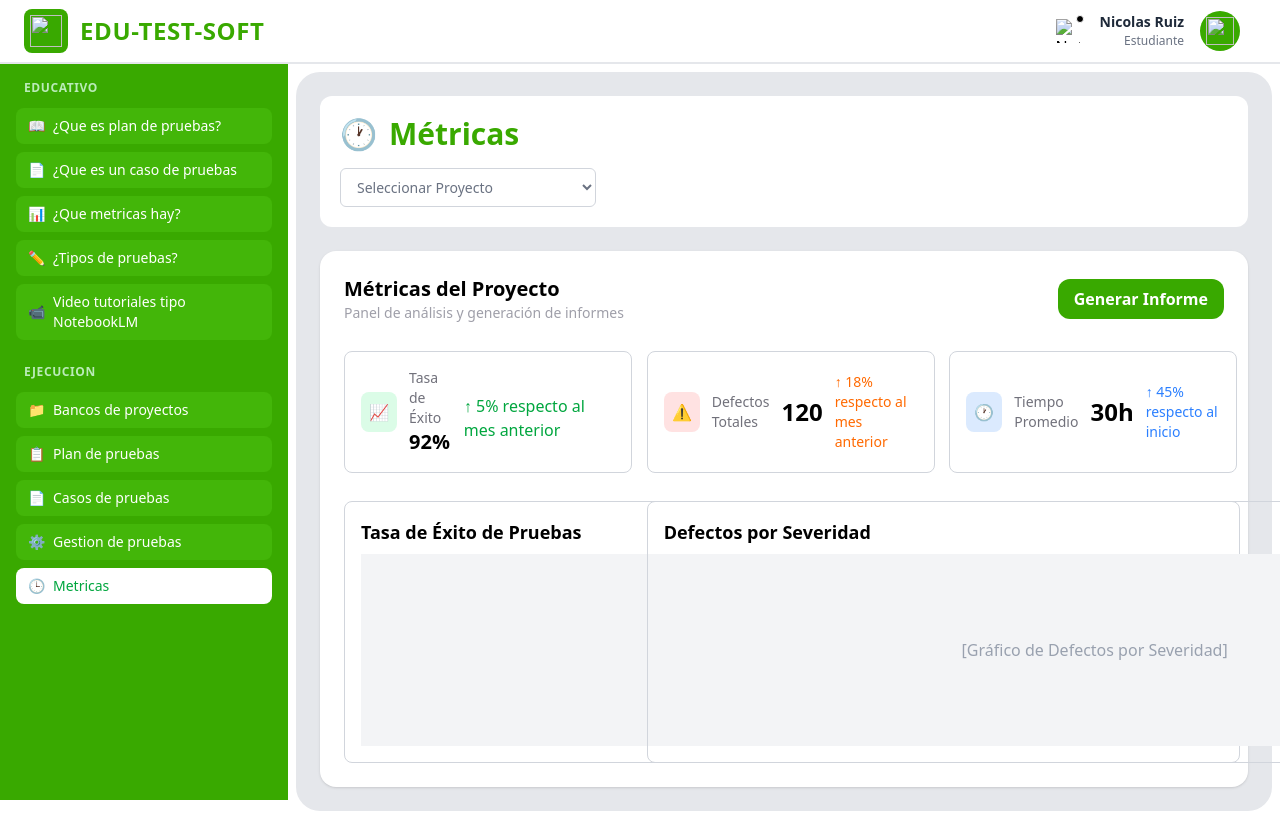
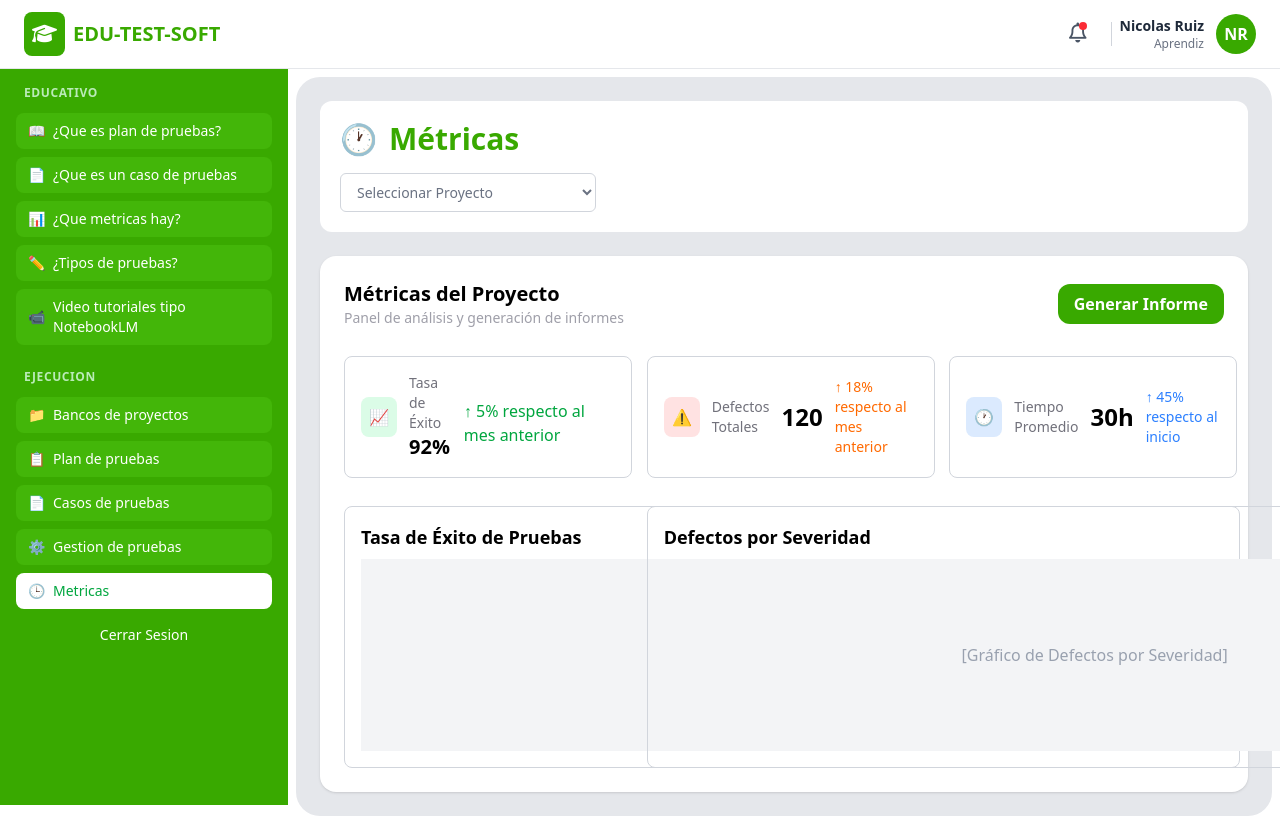
Before and after one commit to nicolasruizc05/Edu-test-soft, a website: page metricas.html in a window 1280 px wide. Shown: the top 824 px of the page. Drawn offline with Linux system fonts and the light colour scheme.

Commit message:
Cambio de maquetado Pagina principal, banco proyectos, metricas y casos de pruebas

```diff
--- /dev/null
+++ b/JS/script.js
@@ -0,0 +1,9 @@
+let cerrar =() =>{
+    document.getElementById("cierre").click()
+}
+const nombre = "Nicolas Ruiz"
+const rol = "Aprendiz"
+
+document.getElementById("name").textContent=nombre
+document.getElementById("role").textContent=rol
+document.getElementById("inicial").textContent=nombre.split(" ").map(palabra => palabra.charAt(0).toUpperCase()).join("")
--- a/metricas.html
+++ b/metricas.html
@@ -5,51 +5,39 @@
     <meta charset="UTF-8">
     <meta name="viewport" content="width=device-width, initial-scale=1.0">
     <link rel="stylesheet" href="src/output.css">
+    <link rel="stylesheet" href="https://cdnjs.cloudflare.com/ajax/libs/font-awesome/6.4.0/css/all.min.css">
     <title>Metricas</title>
 </head>
 
 <body class="bg-white font-sans ">
-    <!--Header-->
-    <header>
-        <nav class="w-full h-16 bg-white border-b-2 border-gray-200 px-6 grid grid-cols-[auto_1fr_auto] items-center">
+    <!-- CABECERA (HEADER) -->
+    <header class="bg-white border-b border-gray-200 px-6 py-3 flex justify-between items-center z-10">
+        <a href="pagina_principal.html">
+            <div class="flex items-center space-x-2 font-bold text-xl" style="color: #39a900;">
+                <div class="text-white p-2 rounded-lg" style="background-color: #39a900;">
+                    <i class="fa-solid fa-graduation-cap"></i>
+                </div>
+                <span>EDU-TEST-SOFT</span>
+            </div>
+        </a>
 
-            <!-- Logo -->
-            <a href="#">
-                <div class="grid grid-cols-[auto_auto] items-center gap-3">
-                    <div class="w-11 h-11 rounded-lg flex items-center justify-center p-1.5 bg-[#39a900]">
-                        <img src="" class="w-full h-full object-contain" />
-                    </div>
-                    <span class="text-[#39a900] font-bold text-2xl tracking-wide">EDU-TEST-SOFT</span>
+        <div class="flex items-center space-x-4">
+            <button class="text-gray-600 hover:text-gray-800 relative">
+                <i class="fa-regular fa-bell text-xl"></i>
+                <span class="absolute top-0 right-0 w-2 h-2 bg-red-500 rounded-full"></span>
+            </button>
+            <div class="border-l border-gray-300 h-6 mx-2"></div>
+            <div class="flex items-center space-x-3">
+                <div class="text-right">
+                    <p class="text-sm font-semibold text-gray-800" id="name"></p>
+                    <p class="text-xs text-gray-500" id="role"></p>
                 </div>
-            </a>
-
-            <div></div>
-
-            <!-- Notificaciones + Perfil -->
-            <a href="#">
-                <div class="grid grid-cols-[auto_auto_auto_auto] items-center gap-4">
-
-                    <!-- Notificaciones -->
-                    <button class="relative p-1 flex items-center justify-center">
-                        <img src="" class="w-6 h-6 object-contain" alt="Notificaciones" />
-                        <span class="absolute top-0 right-0 w-2 h-2 bg-black rounded-full border border-white"></span>
-                    </button>
-
-                    <!-- Nombre y rol -->
-                    <div class="grid grid-cols-1 text-right">
-                        <p class="text-sm font-semibold text-gray-800 leading-tight">Nicolas Ruiz</p>
-                        <p class="text-xs text-gray-500 font-medium mt-0.5">Estudiante</p>
-                    </div>
-
-                    <!-- Avatar -->
-                    <div class="w-10 h-10 bg-[#39a900] rounded-full flex items-center justify-center p-1.5">
-                        <img src="" class="w-full h-full object-cover" />
-                    </div>
-
+                <div class="w-10 h-10 text-white rounded-full flex items-center justify-center font-bold"
+                    style="background-color: #39a900;">
+                    <span id="inicial"></span>
                 </div>
-            </a>
-
-        </nav>
+            </div>
+        </div>
     </header>
     <!-- Contenido pagina -->
     <div class="flex">
@@ -115,6 +103,10 @@
                         <a href="metricas.html"
                             class="flex items-center gap-2 px-3 py-2 bg-white text-green-600 text-sm font-medium rounded-lg transition-colors">
                             🕒<span>Metricas</span>
+                        </a>
+                        <a href="index.html", id="cierre",
+                            class="flex items-center gap-2 px-3 py-2  bg-[bg-white] hover:bg-white hover:text-red-600 text-sm font-medium rounded-lg transition-colors text justify-center" onclick="cerrar()">
+                            <span>Cerrar Sesion</span>
                         </a>
                     </div>
                 </div>
@@ -196,6 +188,7 @@
             </div>
         </main>
     </div>
+    <script src="JS/script.js"></script>
 </body>
 
 </html>
```
Also changed, not shown: Edu-Metricas.html (+5 -0 lines), Edu-Tipos-Pruebas.html (+5 -0 lines), Plan-purebas-2.html (+5 -1 lines), banco_de_proyecto.html (+15 -9 lines), casos_de_pruebas.html (+38 -36 lines), edu-caso-pruebas.html (+5 -0 lines), edu-plan-pruebas.html (+5 -0 lines), pagina_principal.html (+32 -40 lines), plan_de_pruebas.html (+12 -6 lines), proyectos.html (+5 -1 lines), videos_Tutiorales.html (+5 -0 lines).
